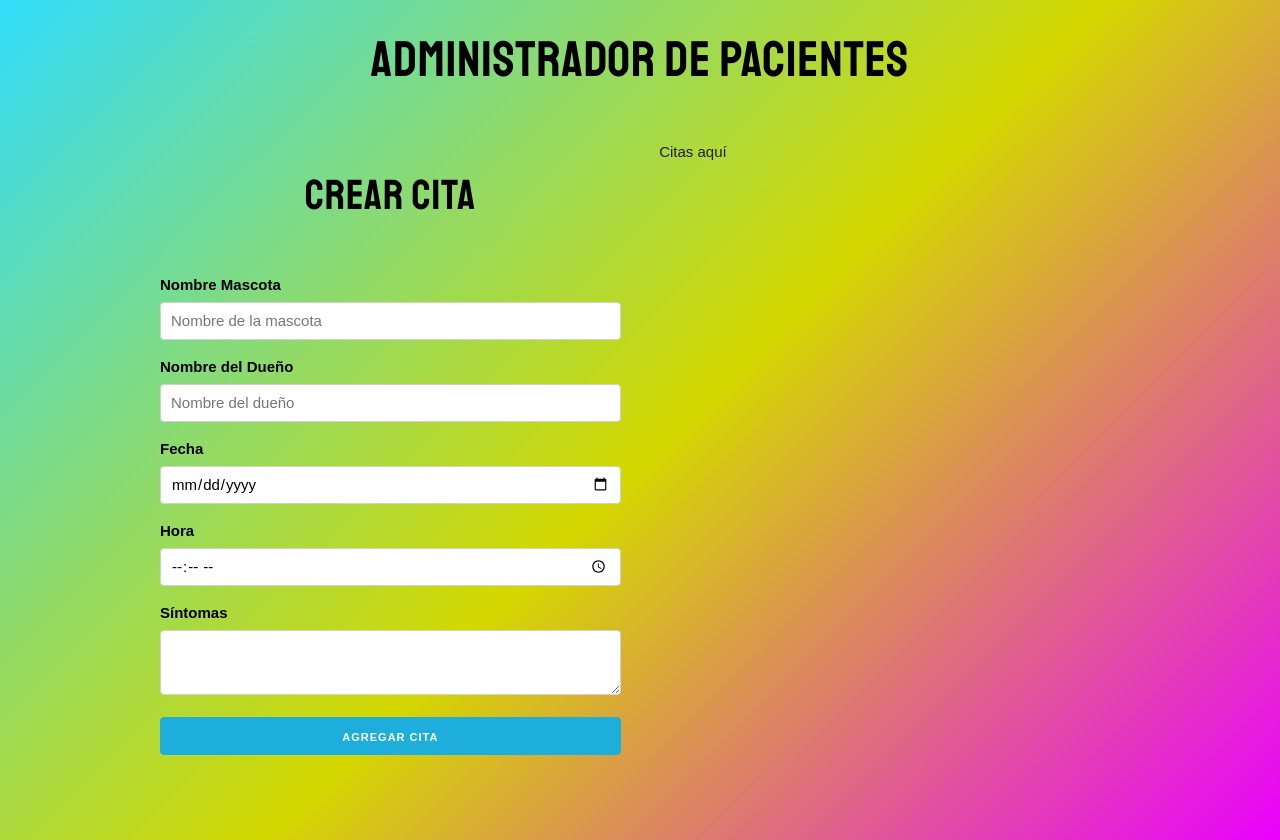
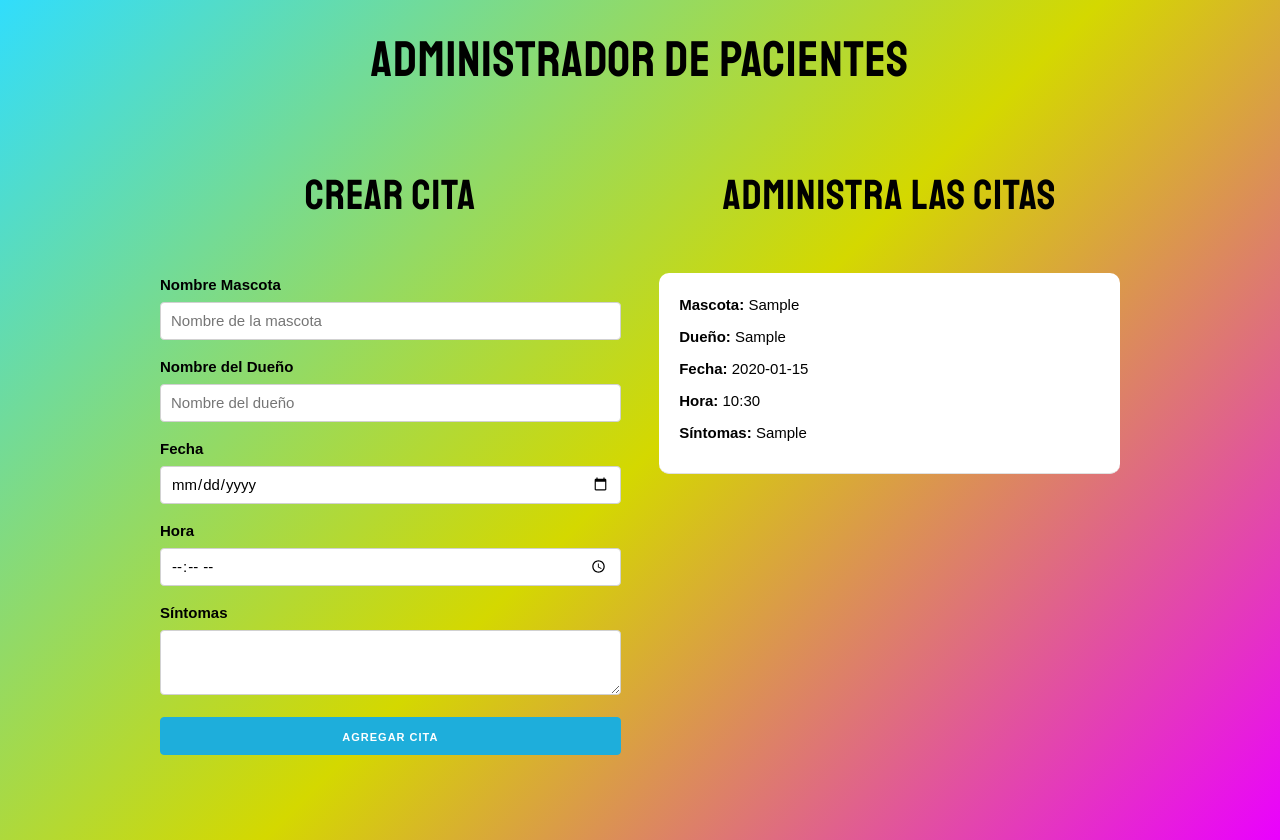
Before and after one commit to axmonsalve/vet, a React (Create React App) app: page / in a window 1280 px wide. Both pictures are taken after typing "Sample", "Sample", "2020-01-15", "10:30", "Sample" into the empty fields and a click on the button "AGREGAR CITA". Built offline with nearby package versions, Linux system fonts and the light colour scheme.

Commit message:
Showing appointments

```diff
--- a/src/App.js
+++ b/src/App.js
@@ -1,6 +1,6 @@
 import React, { Fragment, useState } from "react";
 import Form from "./components/Form";
-
+import Appointment from './components/Appointment';
 function App() {
   //Arreglo de citas
   const [appointments, setAppointments] = useState([]);
@@ -19,7 +19,13 @@
               <Form createAppointment={createAppointment} />
             </div>
             <div className="one-half column">
-              <p>Citas aquí</p>
+              <h2>Administra las citas</h2>
+              {appointments.map(appointment => (
+                <Appointment
+                  key={appointment.id}
+                  appointment={appointment}
+                />
+              ))}
             </div>
           </div>
         </div>
--- /dev/null
+++ b/src/components/Appointment.js
@@ -0,0 +1,14 @@
+import React from 'react'
+
+const Appointment = ( { appointment } ) => (
+    <div className="cita">
+        <p>Mascota: <span>{appointment.pet}</span></p>
+        <p>Dueño: <span>{appointment.owner}</span></p>
+        <p>Fecha: <span>{appointment.date}</span></p>
+        <p>Hora: <span>{appointment.time}</span></p>
+        <p>Síntomas: <span>{appointment.symptoms}</span></p>
+    </div>
+ );
+
+
+export default Appointment;
```
